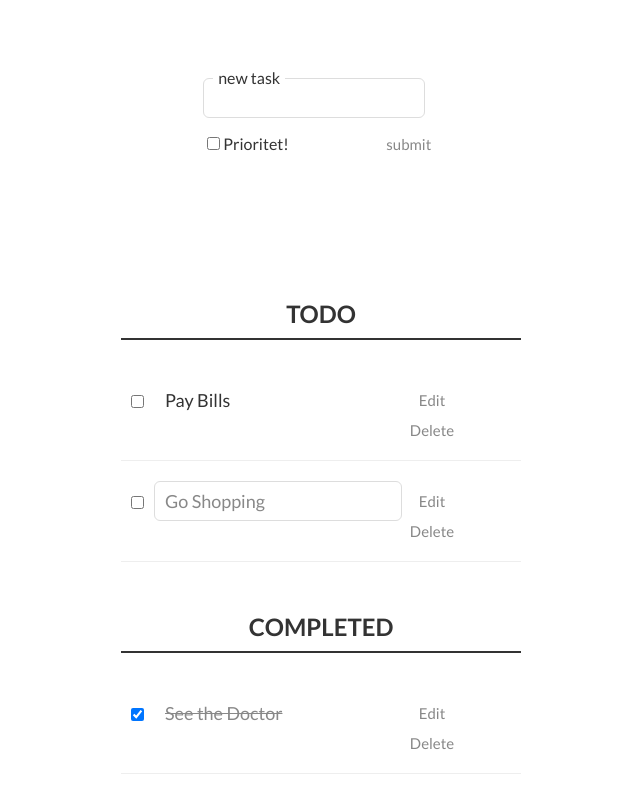
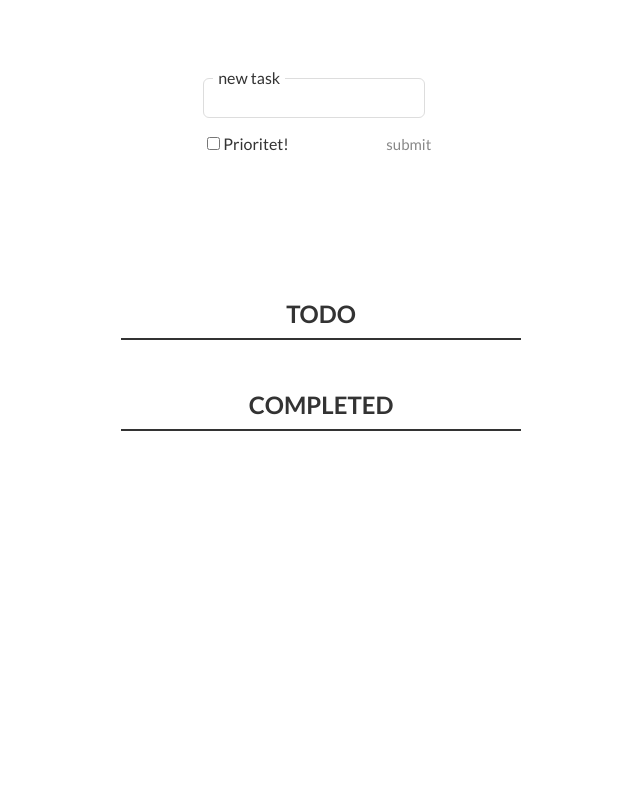
Before and after one commit to Svpritt/todolist, a plain HTML site: page index.html in a window 1280 px wide. Shown: the part 82-870 px from the top of the page, without its empty margins (319-959 px from the left). After the commit the page ends 800 px from the top, so only its background shows below. Drawn offline with Linux system fonts and the light colour scheme.

Commit message:
smaller change

```diff
--- a/index.html
+++ b/index.html
@@ -4,7 +4,7 @@
     <meta charset="UTF-8">
     <meta http-equiv="X-UA-Compatible" content="IE=edge">
     <meta name="viewport" content="width=device-width, initial-scale=1.0">
-      <link rel="stylesheet" href="style.css">
+      <link rel="stylesheet" href="test.css">
     <link href="https://fonts.googleapis.com/css?family=Lato:300,400,700" rel="stylesheet" type="text/css">
     <title>To do List</title>
 
@@ -37,34 +37,13 @@
             TODO
         </h2>
         <ul id="incomplete_tasks">
-            <li>
-                <input type="checkbox">
-                <label>Pay Bills</label>
-                <input type="text">
-                <button class="edit">Edit</button>
-                <button class="delete">Delete</button>
-              </li>
-              <li class="editMode">
-                <input type="checkbox">
-                <label>Go Shopping</label>
-                <input type="text" value="Go Shopping">
-                <button class="edit">Edit</button>
-                <button class="delete">Delete</button>
-              </li>
         </ul>
         <h2 class="station">
             COMPLETED
         </h2>
         <ul id="completed-tasks">
-            <li>
-                <input type="checkbox" checked="">
-                <label>See the Doctor</label>
-                <input type="text">
-                <button class="edit">Edit</button>
-                <button class="delete">Delete</button>
-              </li>
         </ul>
     </div>
-    <script src="index.js"> </script>
+    <script src="test.js"> </script>
 </body>
 </html>
```
